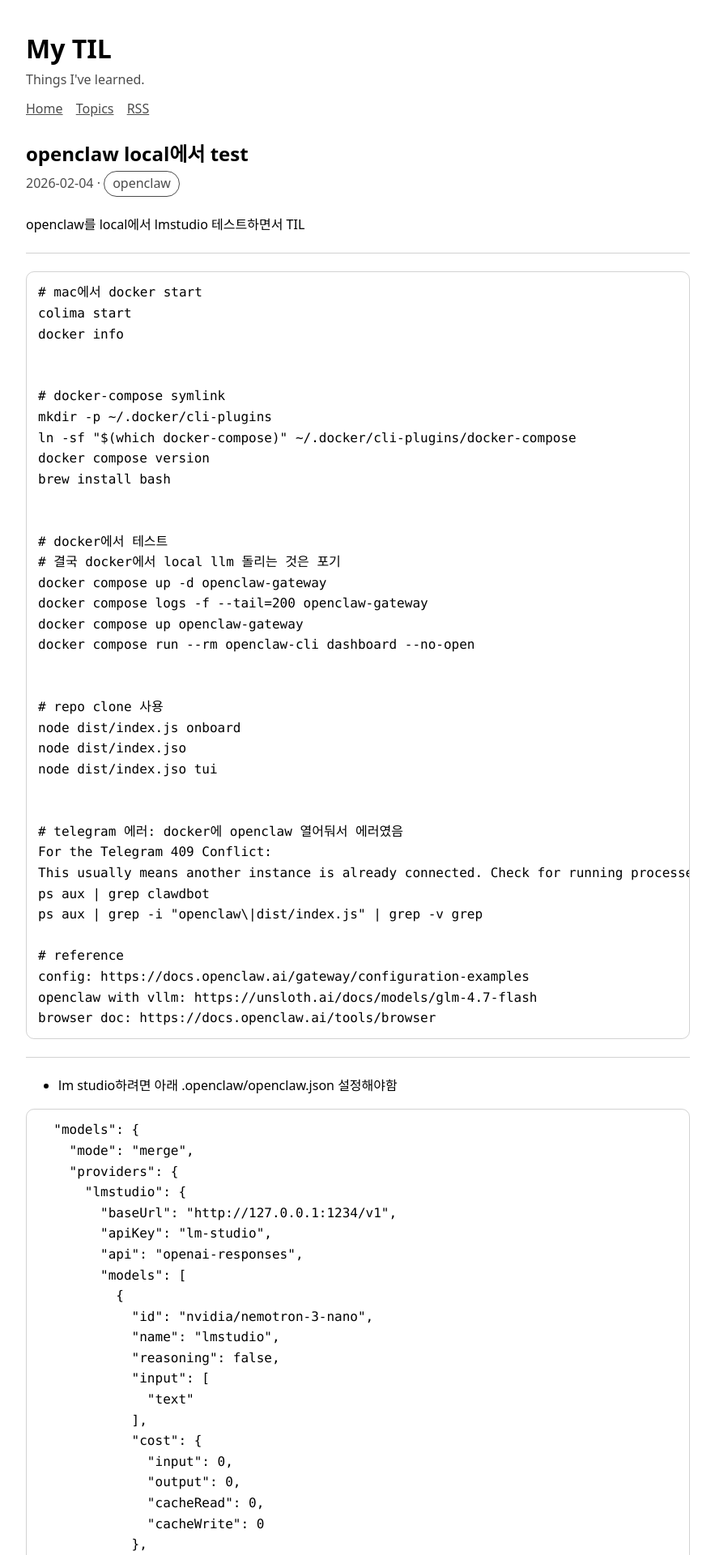
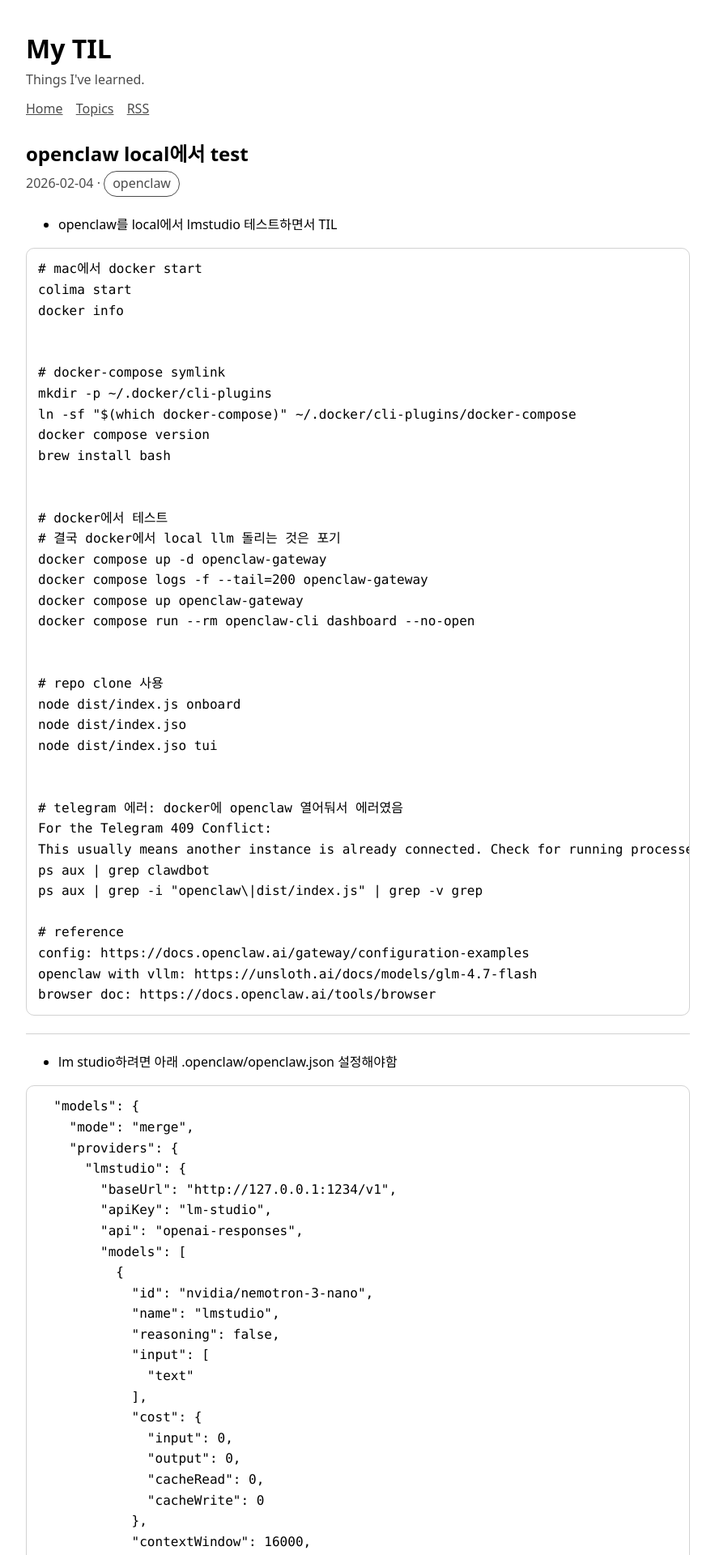
Before and after one commit to rocknroll009/til, a Jekyll site: the page built from _posts/2026-02-04-openclaw.md, in a window 1280 px wide. Shown: the top 1920 px of the page at 81% size, without its empty margins (198-1081 px from the left). Built offline with Jekyll 4.4.1, drawn with Linux system fonts in a browser that asks for light colours.

Commit message:
fix format

````diff
--- a/_posts/2026-02-04-openclaw.md
+++ b/_posts/2026-02-04-openclaw.md
@@ -5,10 +5,7 @@
 tags: [openclaw]
 ---
 
-openclaw를 local에서 lmstudio 테스트하면서 TIL
-
-
----
+- openclaw를 local에서 lmstudio 테스트하면서 TIL
 
 
 ```
````
